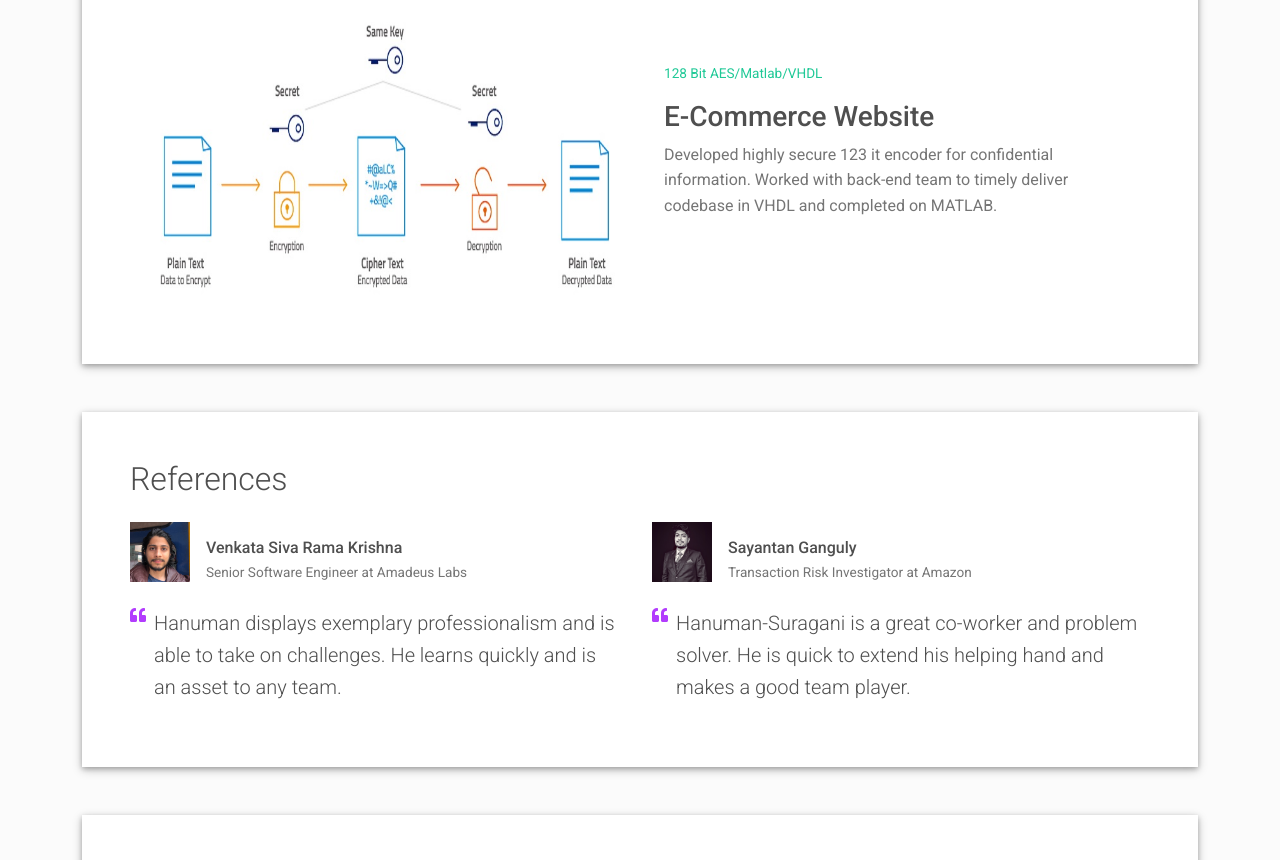
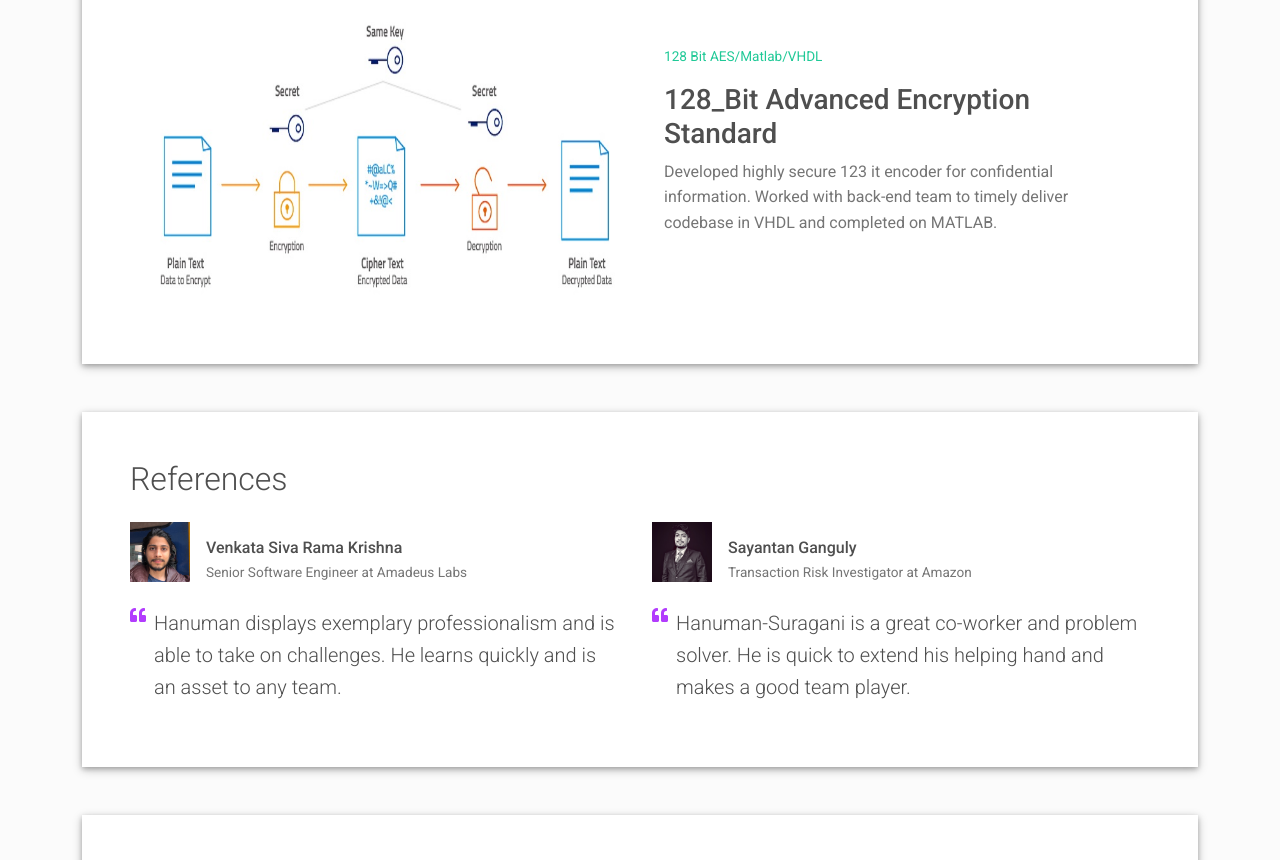
Before and after one commit to Hanuman-Suragani/Hanuman-Suragani.github.io, a plain HTML site: page index.html in a window 1280 px wide. Shown: the part 3733-4593 px from the top of the page. Drawn offline with Linux system fonts and the light colour scheme.

Commit message:
Update index.html

```diff
--- a/index.html
+++ b/index.html
@@ -279,7 +279,7 @@
         <div class="col-md-6 d-flex align-items-center" data-aos="fade-left" data-aos-delay="100">
           <div class="m-4 mt-md-2">
             <p class="text-teal text-small">128 Bit AES/Matlab/VHDL</p>
-            <h3>E-Commerce Website</h3>
+            <h3>128_Bit Advanced Encryption Standard</h3>
             <p class="text-muted">Developed highly secure 123 it encoder for confidential information. Worked with back-end team to timely deliver codebase in VHDL and completed on MATLAB.</p>
           </div>
         </div>
```
